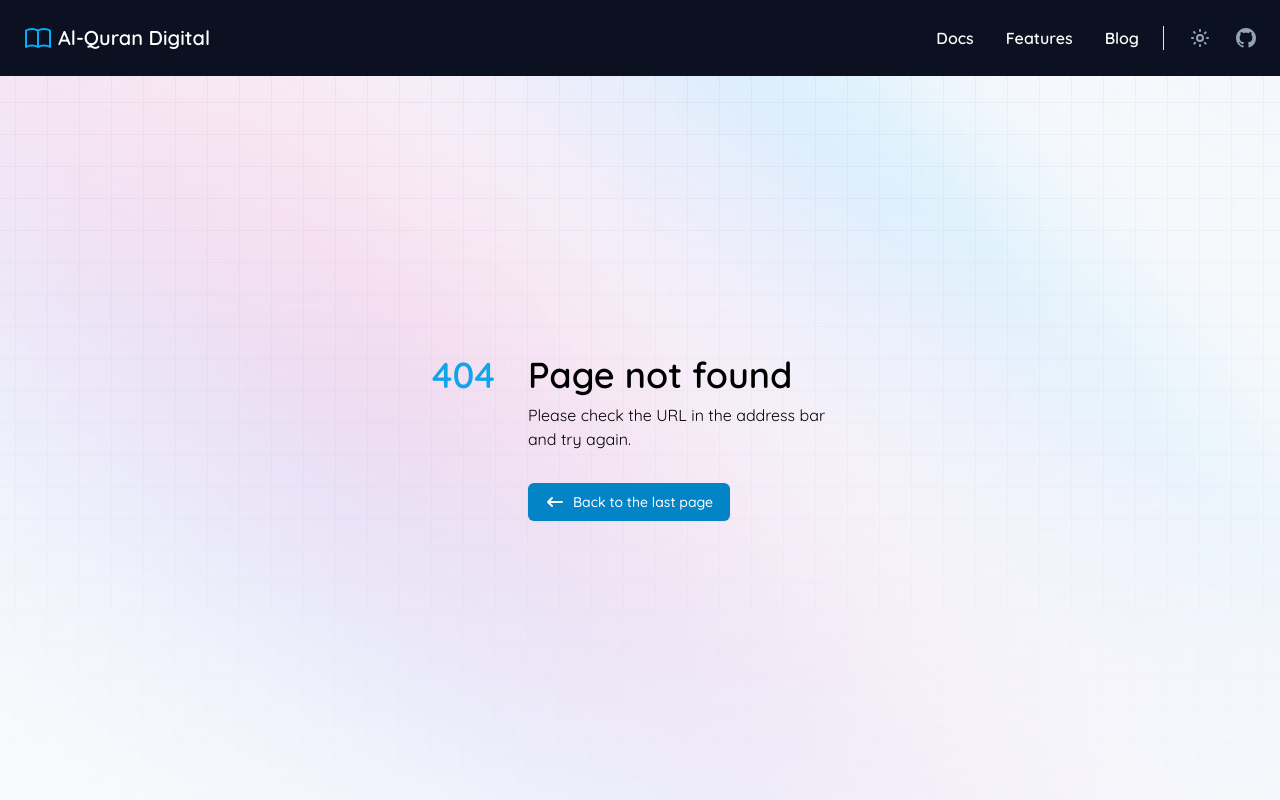
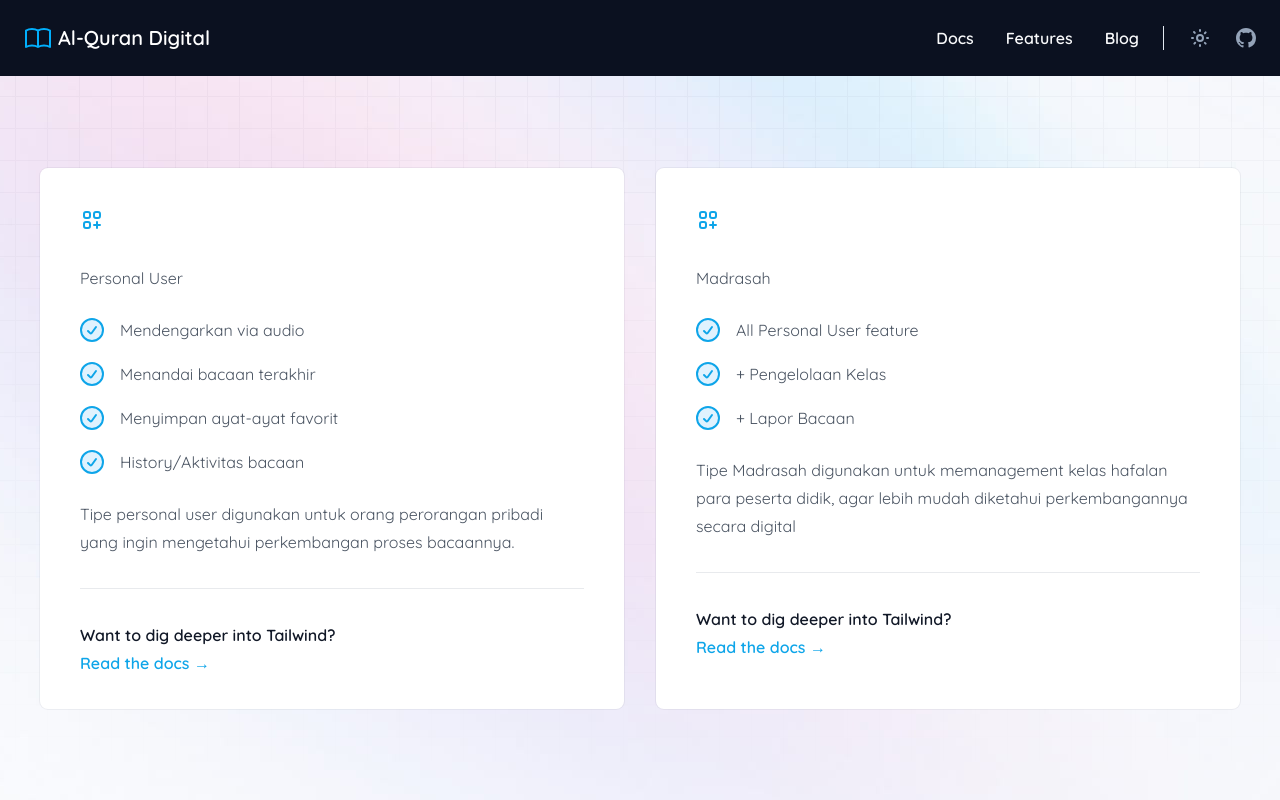
Before and after one commit to ekosutrisno/alquran-digital, a Vue app: page /home-dashboard in a window 1280 px wide. Before the commit this address had no page. Built offline with nearby package versions, Linux system fonts and the light colour scheme.

Commit message:
feat: add menu dashboard page, card menu

```diff
--- /dev/null
+++ b/src/components/MenuDashboardCard.vue
@@ -0,0 +1,41 @@
+<template>
+<div class="bg-white px-6 pt-10 pb-8 lg:cursor-pointer transition hover:shadow-xl ring-1 ring-gray-900/5 sm:mx-auto w-full h-full rounded-lg sm:px-10">
+    <div class="mx-auto">
+        <svg xmlns="http://www.w3.org/2000/svg" class="h-6 w-6 text-sky-500" fill="none" viewBox="0 0 24 24" stroke="currentColor" stroke-width="2">
+            <path stroke-linecap="round" stroke-linejoin="round" d="M17 14v6m-3-3h6M6 10h2a2 2 0 002-2V6a2 2 0 00-2-2H6a2 2 0 00-2 2v2a2 2 0 002 2zm10 0h2a2 2 0 002-2V6a2 2 0 00-2-2h-2a2 2 0 00-2 2v2a2 2 0 002 2zM6 20h2a2 2 0 002-2v-2a2 2 0 00-2-2H6a2 2 0 00-2 2v2a2 2 0 002 2z" />
+        </svg>
+        <div class="divide-y divide-gray-300/50">
+            <div class="space-y-6 py-8 text-base leading-7 text-gray-600">
+            <p> {{ menu.headerDescription }} </p>
+            <ul class="space-y-4">
+                <li v-for="(feature, idx) in menu.features" :key="idx" class="flex items-center">
+                    <svg class="h-6 w-6 flex-none fill-sky-100 stroke-sky-500 stroke-2" stroke-linecap="round" stroke-linejoin="round">
+                        <circle cx="12" cy="12" r="11" />
+                        <path d="m8 13 2.165 2.165a1 1 0 0 0 1.521-.126L16 9" fill="none" />
+                    </svg>
+                    <p class="ml-4"> {{feature}} </p>
+                </li>
+            </ul>
+            <p>{{ menu.footerDescription }}</p>
+            </div>
+            <div class="pt-8 text-base font-semibold leading-7">
+            <p class="text-gray-900">Want to dig deeper into Tailwind?</p>
+            <p>
+                <a href="https://tailwindcss.com/docs" class="text-sky-500 hover:text-sky-600">Read the docs &rarr;</a>
+            </p>
+            </div>
+        </div>
+    </div>
+</div>
+</template>
+
+<script setup lang="ts">
+interface Menu{
+    headerDescription?: string
+    footerDescription?: string
+    features?: string[]
+    linkToAction?: string
+}
+
+defineProps<{ menu:Menu }>()
+</script>
--- /dev/null
+++ b/src/components/shared/Button.vue
@@ -0,0 +1,15 @@
+<template>
+    <router-link
+        class="bg-slate-900 hover:bg-slate-700 focus:outline-none focus:ring-2 focus:ring-slate-400 focus:ring-offset-2 focus:ring-offset-slate-50 text-white font-semibold h-12 px-6 rounded-lg w-full flex items-center justify-center sm:w-auto dark:bg-sky-500 dark:highlight-white/20 dark:hover:bg-sky-400"
+        :to="`${to}`">
+        {{ text }}
+    </router-link>
+</template>
+
+<script setup lang="ts">
+defineProps<{
+    text?: string
+    addClass?: string
+    to: string
+}>()
+</script>
--- /dev/null
+++ b/src/components/shared/ButtonSky.vue
@@ -0,0 +1,14 @@
+<template>
+    <button type="button" @click="$router.back()" class="mt-8 inline-flex justify-center py-2 px-4 border border-transparent shadow-sm text-sm font-medium rounded-md text-white bg-sky-600 hover:bg-sky-700 focus:outline-none focus:ring-2 focus:ring-offset-2 focus:ring-sky-500">
+        <svg xmlns="http://www.w3.org/2000/svg" aria-hidden="true" class="h-5 w-5" viewBox="0 0 20 20" fill="currentColor">
+            <path fill-rule="evenodd" d="M7.707 14.707a1 1 0 01-1.414 0l-4-4a1 1 0 010-1.414l4-4a1 1 0 011.414 1.414L5.414 9H17a1 1 0 110 2H5.414l2.293 2.293a1 1 0 010 1.414z" clip-rule="evenodd" />
+        </svg>
+        <span class="ml-2"> {{text}} </span>
+    </button>
+</template>
+
+<script setup lang="ts">
+defineProps<{
+    text?: string
+}>()
+</script>
--- a/src/components/web/Header.vue
+++ b/src/components/web/Header.vue
@@ -1,11 +1,11 @@
 <template>
 <div class="relative mx-auto w-full flex items-center justify-between p-6 text-sm font-semibold leading-6 text-slate-700 dark:text-slate-200 bg-[#0B1120]">
-  <h1 class="text-xl inline-flex items-center space-x-1.5">
+  <router-link to="/" class="text-xl inline-flex items-center space-x-1.5">
     <span>
       <img src="@/assets/v4.svg" alt="logo" class="h-7 w-7">
     </span>
      <span class="text-white">Al-Quran Digital</span>
-  </h1>
+  </router-link>
   <div class="flex items-center">
     <button type="button" class="-my-1 flex h-8 w-8 items-center justify-center text-slate-500 hover:text-slate-600 dark:hover:text-slate-300 md:hidden">
       <span class="sr-only">Search</span
--- a/src/layouts/WebLayout.vue
+++ b/src/layouts/WebLayout.vue
@@ -4,7 +4,7 @@
          <img src="@/assets/beams.jpg" alt="" class="absolute top-1/2 left-1/2 max-w-none -translate-x-1/2 -translate-y-1/2" />
          <div class="absolute inset-0 bg-[url(@/assets/grid.svg)] bg-center [mask-image:linear-gradient(180deg,white,rgba(255,255,255,0))]"></div>
          <Header />
-         <router-view/>
+         <router-view class="relative"/>
       </div>
 
    </div>
--- a/src/views/web/401.vue
+++ b/src/views/web/401.vue
@@ -1,20 +1,16 @@
 <template>
-  <div class="relative font-quicksand flex min-h-screen px-4 flex-col justify-center items-center overflow-hidden">
-    <img src="@/assets/beams.jpg" alt="" class="absolute top-1/2 left-1/2 max-w-none -translate-x-1/2 -translate-y-1/2" />
-    <div class="absolute inset-0 bg-[url(@/assets/grid.svg)] bg-center [mask-image:linear-gradient(180deg,white,rgba(255,255,255,0))]"></div>
-
-    <div class="flex z-30 with-transition items-start divide-x divide-color-dark-gray-darker space-x-4">
+  <div class="relative font-quicksand flex flex-1 px-4 flex-col justify-center items-center overflow-hidden">
+    <div class="flex flex-col z-30 with-transition items-start">
       <div class="text-sky-500 text-2xl md:text-4xl font-semibold">401</div>
-      <div class="pl-4">
+      <div class="pt-4">
         <h3 class="dark:text-color-gray-light text-color-dark-gray-darker text-2xl md:text-4xl font-semibold">UnAuthorized</h3>
         <p class="text-color-dark-gray-lighter">You do not get permission to access this page.</p>
-        <button type="button" @click="$router.back()" class="mt-8 inline-flex justify-center py-2 px-4 border border-transparent shadow-sm text-sm font-medium rounded-md text-white bg-sky-600 hover:bg-sky-700 focus:outline-none focus:ring-2 focus:ring-offset-2 focus:ring-sky-500">
-            <svg xmlns="http://www.w3.org/2000/svg" aria-hidden="true" class="h-5 w-5" viewBox="0 0 20 20" fill="currentColor">
-               <path fill-rule="evenodd" d="M7.707 14.707a1 1 0 01-1.414 0l-4-4a1 1 0 010-1.414l4-4a1 1 0 011.414 1.414L5.414 9H17a1 1 0 110 2H5.414l2.293 2.293a1 1 0 010 1.414z" clip-rule="evenodd" />
-            </svg>
-            <span class="ml-2">Back to the last page</span>
-         </button>
+         <ButtonSky :text="`Back to the last page`"/>
       </div>
     </div>
   </div>
 </template>
+
+<script setup lang="ts">
+import ButtonSky from '../../components/shared/ButtonSky.vue';
+</script>
--- a/src/views/web/404.vue
+++ b/src/views/web/404.vue
@@ -1,20 +1,16 @@
 <template>
   <div class="relative font-quicksand px-4 flex flex-1 flex-col justify-center items-center overflow-hidden">
-    <img src="@/assets/beams.jpg" alt="" class="absolute top-1/2 left-1/2 max-w-none -translate-x-1/2 -translate-y-1/2" />
-    <div class="absolute inset-0 bg-[url(@/assets/grid.svg)] bg-center [mask-image:linear-gradient(180deg,white,rgba(255,255,255,0))]"></div>
-
-    <div class="flex relative z-30 with-transition items-start divide-x divide-color-dark-gray-darker space-x-4">
+    <div class="flex flex-col relative z-30 with-transition items-start">
       <div class="text-sky-500 text-2xl md:text-4xl font-semibold">404</div>
-      <div class="pl-4">
-        <h3 class="dark:text-color-gray-light text-color-dark-gray-darker text-2xl md:text-4xl font-semibold">Page not found</h3>
+      <div class="pt-4">
+        <h3 class="dark:text-color-gray-light text-color-dark-gray-darker text-2xl md:text-4xl font-semibold">Page not
+          found</h3>
         <p class="text-color-dark-gray-lighter max-w-xs pt-2">Please check the URL in the address bar and try again.</p>
-        <button type="button" @click="$router.back()" class="mt-8 inline-flex justify-center py-2 px-4 border border-transparent shadow-sm text-sm font-medium rounded-md text-white bg-sky-600 hover:bg-sky-700 focus:outline-none focus:ring-2 focus:ring-offset-2 focus:ring-sky-500">
-            <svg xmlns="http://www.w3.org/2000/svg" aria-hidden="true" class="h-5 w-5" viewBox="0 0 20 20" fill="currentColor">
-               <path fill-rule="evenodd" d="M7.707 14.707a1 1 0 01-1.414 0l-4-4a1 1 0 010-1.414l4-4a1 1 0 011.414 1.414L5.414 9H17a1 1 0 110 2H5.414l2.293 2.293a1 1 0 010 1.414z" clip-rule="evenodd" />
-            </svg>
-            <span class="ml-2">Back to the last page</span>
-         </button>
+        <ButtonSky :text="`Back to the last page`"/>
       </div>
     </div>
   </div>
 </template>
+<script setup lang="ts">
+import ButtonSky from '@/components/shared/ButtonSky.vue';
+</script>
--- /dev/null
+++ b/src/views/web/HomeDashboard.vue
@@ -0,0 +1,42 @@
+<template>
+    <div class="grid lg:grid-cols-2 lg:p-6 w-full h-full mx-auto my-auto">
+        <div v-for="menu in state.menus" :key="menu.id" class="p-4">
+            <MenuDashboardCard
+                :menu="menu"
+            />
+        </div>
+    </div>
+</template>
+
+<script setup lang="ts">
+import MenuDashboardCard from '@/components/MenuDashboardCard.vue';
+import { reactive } from 'vue';
+
+const state = reactive({
+    menus:[
+        {
+            id: 1,
+            headerDescription:"Personal User",
+            footerDescription:"Tipe personal user digunakan untuk orang perorangan pribadi yang ingin mengetahui perkembangan proses bacaannya.",
+            features: [
+                "Mendengarkan via audio",
+                "Menandai bacaan terakhir",
+                "Menyimpan ayat-ayat favorit",
+                "History/Aktivitas bacaan"
+            ],
+            linkToAction:"/personal"
+        },
+        {
+            id: 2,
+            headerDescription:"Madrasah",
+            footerDescription:"Tipe Madrasah digunakan untuk memanagement kelas hafalan para peserta didik, agar lebih mudah diketahui perkembangannya secara digital",
+            features: [
+                "All Personal User feature",
+                "+ Pengelolaan Kelas",
+                "+ Lapor Bacaan"
+            ],
+            linkToAction:"/madrasah"
+        }
+    ]
+})
+</script>
--- a/src/views/web/HomePage.vue
+++ b/src/views/web/HomePage.vue
@@ -6,7 +6,8 @@
       <p class="text-center text-sm md:text-lg text-slate-700 max-w-2xl mt-4 md:mt-8 leading-6">Mengelola bacaan dan hafalan <span class="text-sky-500 font-semibold">Al-Quran</span> lebih mudah dengan fitur Personal Bacaan, Organization/Madrasah, Bacaan Terakhir, Menyimpan Ayat-ayat Favorit, dan juga bisa mendengarkan langsung via audio.</p>
 
       <div class="mt-10">
-        <router-link class="bg-slate-900 hover:bg-slate-700 focus:outline-none focus:ring-2 focus:ring-slate-400 focus:ring-offset-2 focus:ring-offset-slate-50 text-white font-semibold h-12 px-6 rounded-lg w-full flex items-center justify-center sm:w-auto dark:bg-sky-500 dark:highlight-white/20 dark:hover:bg-sky-400" to="/docs/installation">Get started</router-link>
+        <!-- <router-link class="bg-slate-900 hover:bg-slate-700 focus:outline-none focus:ring-2 focus:ring-slate-400 focus:ring-offset-2 focus:ring-offset-slate-50 text-white font-semibold h-12 px-6 rounded-lg w-full flex items-center justify-center sm:w-auto dark:bg-sky-500 dark:highlight-white/20 dark:hover:bg-sky-400" to="/docs/installation">Get started</router-link> -->
+        <Button :text="`Get started`" :to="`/home-dashboard`" />
       </div>
   </div>
   <footer class="text-sm relative leading-6">
@@ -19,4 +20,5 @@
 </template>
 
 <script setup lang="ts">
+import Button from '../../components/shared/Button.vue';
 </script>
--- a/tailwind.config.js
+++ b/tailwind.config.js
@@ -11,5 +11,5 @@ module.exports = {
       },
     },
   },
-  plugins: [],
+  plugins: [require("@tailwindcss/forms")],
 }
```
Also changed, not shown: src/router/routes.ts (+16 -5 lines).
